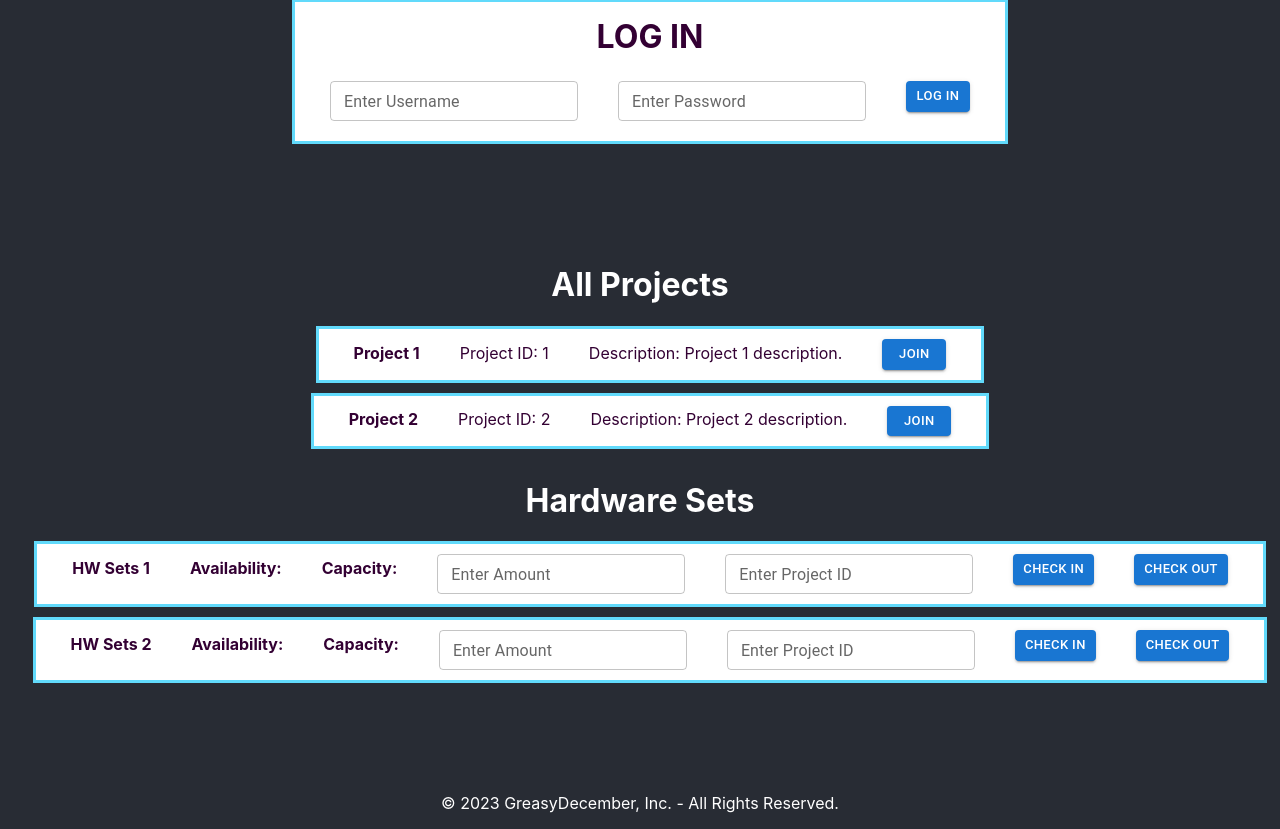
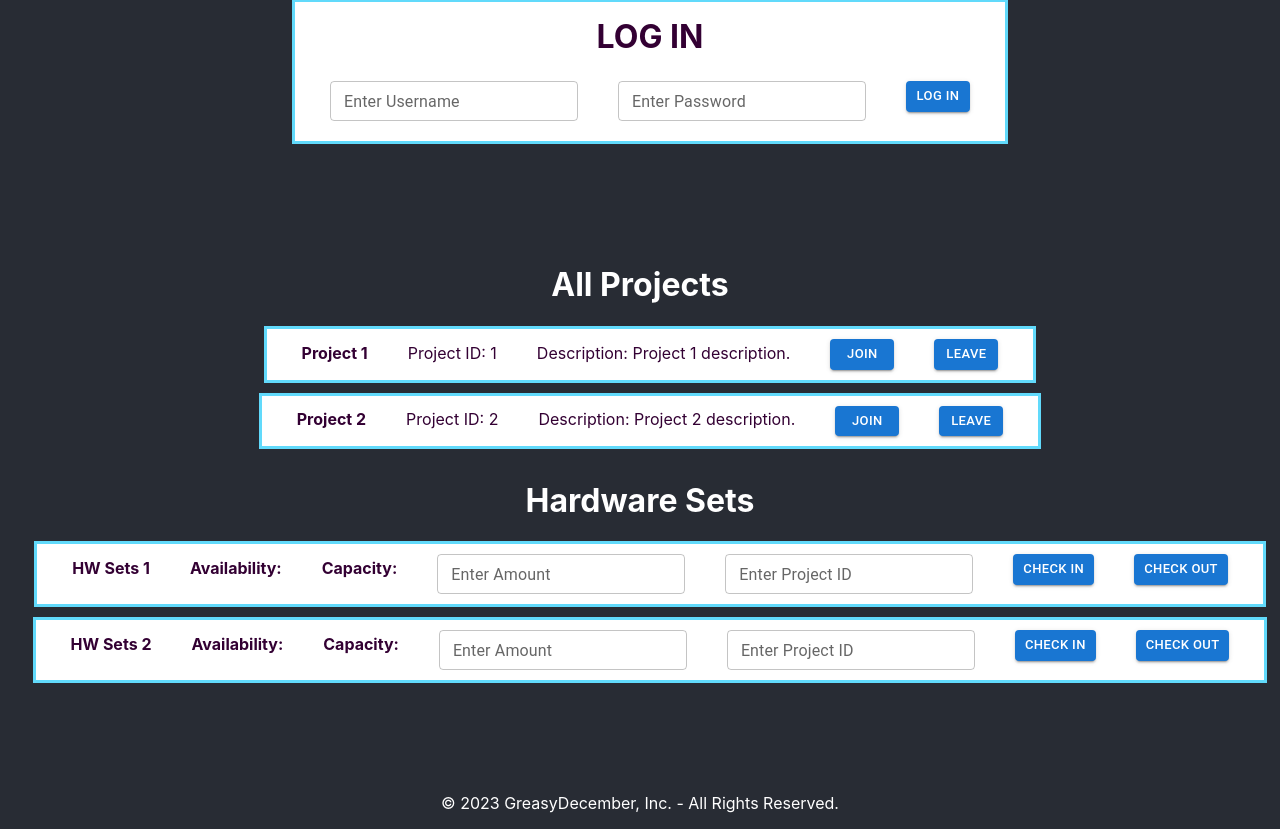
Before and after one commit to pauljhan01/Greasy-December, a React (Create React App) app in the folder client/: page / in a window 1280 px wide. Shown: the part 801-1630 px from the top of the page. Built offline with nearby package versions, Linux system fonts and the light colour scheme.

Commit message:
Added the "Leave" button to projects

```diff
--- a/client/src/AwesomeApp.js
+++ b/client/src/AwesomeApp.js
@@ -84,6 +84,10 @@ class ProjectDocs extends React.Component {
         window.alert(`You have joined Project ${this.props.id}`);
     }
 
+    handleLeaveProject = () => {
+        window.alert(`You have left Project ${this.props.id}`);
+    }
+
     render() {
         return(
             <div className={"doc"}>
@@ -91,6 +95,7 @@ class ProjectDocs extends React.Component {
                 <span>Project ID: {this.props.id}</span>
                 <span>Description: {this.props.description}</span>
                 <span><Button variant="contained" size={'small'} onClick={this.handleJoinProject}>Join</Button></span>
+                <span><Button variant="contained" size={'small'} onClick={this.handleLeaveProject}>Leave</Button></span>
             </div>
         );
     }
```
